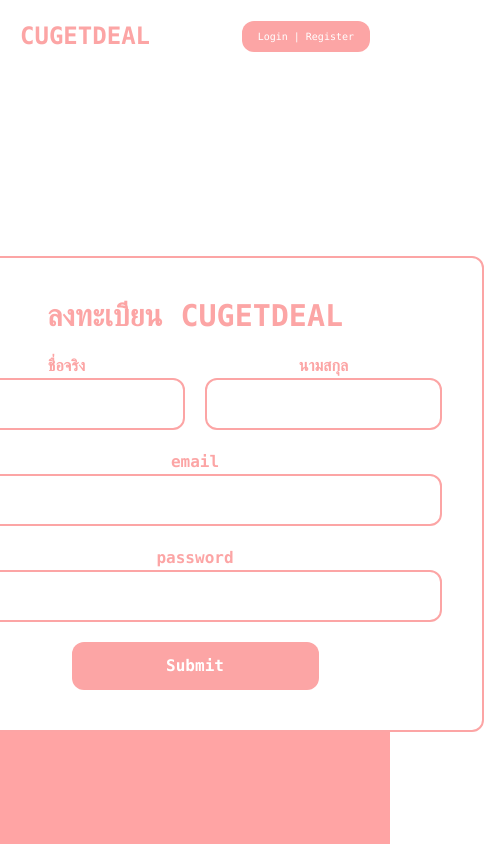
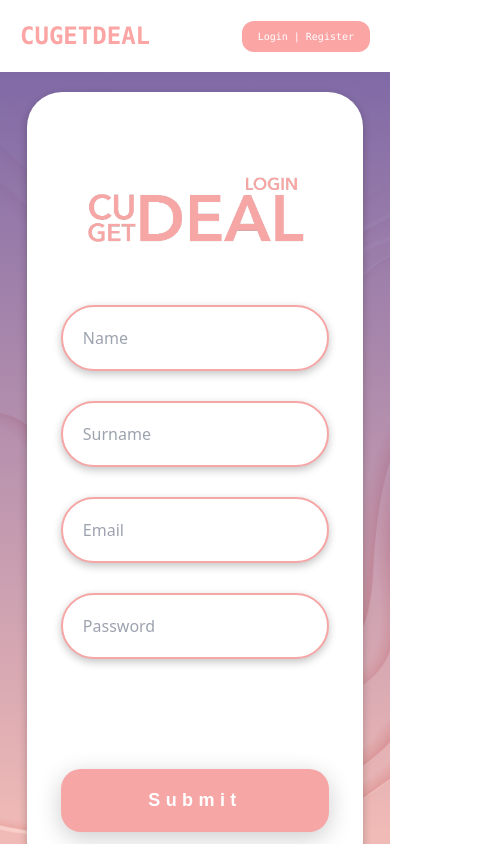
Before and after one commit to punchanabu/CUGETDEAL, a React (Create React App) app in the folder client/: page /register in a window 390 px wide. Shown: the top 844 px of the page, 484 px wide, since content can reach past the window. Built offline with nearby package versions, Linux system fonts and the light colour scheme.

Commit message:
Reg html Responsive

```diff
--- a/client/src/page/Register/Register.tsx
+++ b/client/src/page/Register/Register.tsx
@@ -1,11 +1,12 @@
-import React from 'react';
-import { useState } from 'react';
-import { createUser } from '../../api/UserApi';
+import React from "react";
+import { useState } from "react";
+import { createUser } from "../../api/UserApi";
+import "./Register.css";
 export default function Register() {
-  const [name, setName] = useState('');
-  const [surname, setSurname] = useState('');
-  const [email, setEmail] = useState('');
-  const [password, setPassword] = useState('');
+  const [name, setName] = useState("");
+  const [surname, setSurname] = useState("");
+  const [email, setEmail] = useState("");
+  const [password, setPassword] = useState("");
 
   const handleSubmit = (event: any) => {
     event.preventDefault();
@@ -13,67 +14,83 @@
       name,
       surname,
       email,
-      password
+      password,
     };
     createUser(data);
   };
   return (
-    <main className="flex justify-center items-center h-screen bg-form font-bold">
-      <form
-        className="flex flex-col space-y-5 bg-pink-200 p-10 bg-white font-mono rounded-xl text-red-300 border-solid border-2 border-red-300 justify-center"
-        onSubmit={handleSubmit}
-      >
-        <h1 className="text-3xl font-bold ">ลงทะเบียน CUGETDEAL</h1>
-        <div className="flex space-x-5">
-          <div className="flex flex-col">
-            <label htmlFor="name">ชื่อจริง</label>
+    <div id="bgall">
+      <div id="p-container">
+        <div id="p-content">
+          <div id="login-image">
+            <div id="pinkholder"></div>
+          </div>
+        </div>
+        <div id="testbox">
+        <div id="logo"></div>
+
+        <div id="sp-form">
+          <form onSubmit={handleSubmit}>
+            <div>
+              <div>
+                <label htmlFor="name" id="email_input "></label>
                 <input
-              id="name"
+                  id="input_border"
                   type="text"
                   name="name"
-              className="p-3 rounded-xl border-solid border-2 border-red-300 "
+
+                  placeholder="Name"
                   onChange={(e) => setName(e.target.value)}
                   value={name}
                 />
               </div>
-          <div className="flex flex-col">
-            <label htmlFor="surname">นามสกุล</label>
+              <div id="pdz"></div>
+              <div>
+                <label htmlFor="surname" id="email_input"></label>
                 <input
                   type="text"
                   name="surname"
-              className="p-3 rounded-xl border-solid border-2 border-red-300"
+                  id="input_border"
+                  placeholder="Surname"
                   onChange={(e) => setSurname(e.target.value)}
                   value={surname}
                 />
               </div>
             </div>
+            <div id="pdz"></div>
             <div>
-          <label htmlFor="email">email</label>
+              <label htmlFor="email" id="email_input"></label>
               <input
                 type="email"
                 name="email"
-            className="p-3 rounded-xl border-solid border-2 border-red-300 w-full text-red-300"
+                id="input_border"
+                placeholder="Email"
                 onChange={(e) => setEmail(e.target.value)}
                 value={email}
               />
             </div>
+            <div id="pdz"></div>
             <div>
-          <label htmlFor="password">password</label>
+              <label htmlFor="password" id="email_input"></label>
               <input
                 type="password"
                 name="password"
-            className="p-3 rounded-xl border-solid border-2 border-red-300 w-full text-red-300"
+                id="input_border"
+                placeholder="Password"
                 onChange={(e) => setPassword(e.target.value)}
                 value={password}
               />
             </div>
-        <button
-          type="submit"
-          className="rounded-xl w-1/2 p-3 bg-red-300 text-white text-center self-center"
-        >
-          Submit
+            <div id="pdz"></div>
+            <div className="btn-sub">
+                <button type="submit" id="subbtn">
+                  <span>Submit</span>
                 </button>
+              </div>
           </form>
-    </main>
+        </div>
+      </div>
+    </div>
+    </div>
   );
 }
```
Lines whose indentation alone changed are shown as unchanged.
